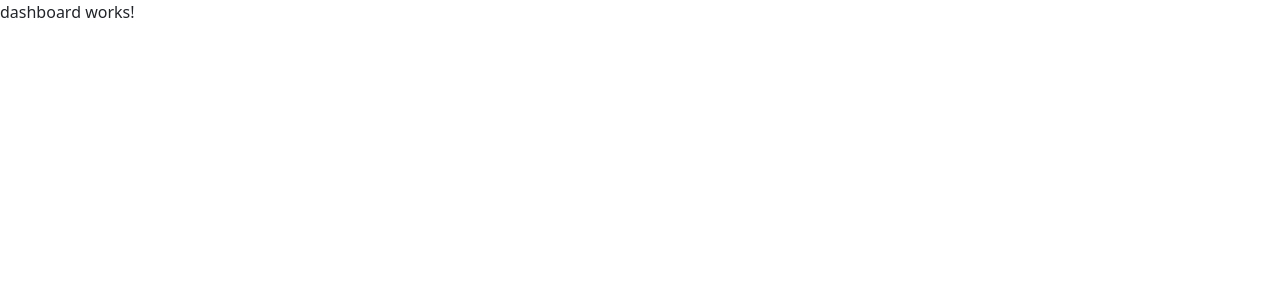
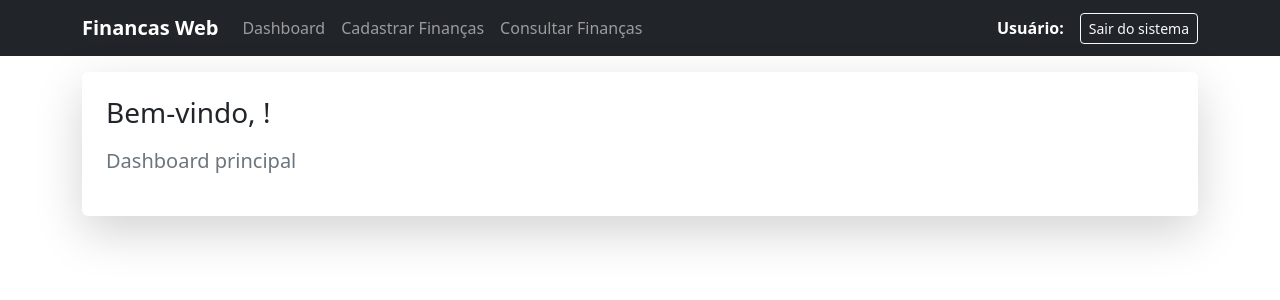
Before and after one commit to a-devrepo/financesweb, an Angular app: page /dashboard in a window 1280 px wide. Shown: the top 300 px of the page. Built offline with nearby package versions, Linux system fonts and the light colour scheme.

Commit message:
feat: adiciona template html ao componente dashboard

```diff
--- a/src/app/components/dashboard/dashboard.html
+++ b/src/app/components/dashboard/dashboard.html
@@ -1 +1,54 @@
-<p>dashboard works!</p>
+<nav class="navbar navbar-expand-lg bg-dark" data-bs-theme="dark">
+  <div class="container">
+    <a class="navbar-brand fw-bold" href="#">Financas Web</a>
+
+    <button
+      class="navbar-toggler"
+      type="button"
+      data-bs-toggle="collapse"
+      data-bs-target="#navbarNav"
+    >
+      <span class="navbar-toggler-icon"></span>
+    </button>
+
+    <div class="collapse navbar-collapse" id="navbarNav">
+      <ul class="navbar-nav me-auto">
+        <li class="nav-item">
+          <a class="nav-link" href="#">Dashboard</a>
+        </li>
+
+        <li class="nav-item">
+          <a class="nav-link" href="#">Cadastrar Finanças</a>
+        </li>
+
+        <li class="nav-item">
+          <a class="nav-link" href="#">Consultar Finanças</a>
+        </li>
+      </ul>
+
+      <div class="d-flex align-items-center">
+        <span class="text-white me-3 fw-semibold">
+          Usuário: {{ usuario() }}
+        </span>
+
+        <button (click)="logout()" class="btn btn-outline-light btn-sm">
+          Sair do sistema
+        </button>
+      </div>
+    </div>
+  </div>
+</nav>
+
+<div class="container mt-3">
+  <div class="row justify-content-center">
+    <div class="col-md-12">
+      <div class="card shadow-lg border-0">
+        <div class="card-body p-4">
+          <h3 class="mb-3">Bem-vindo, {{ usuario() }}!</h3>
+
+          <p class="text-secondary fs-5">Dashboard principal</p>
+        </div>
+      </div>
+    </div>
+  </div>
+</div>
```
